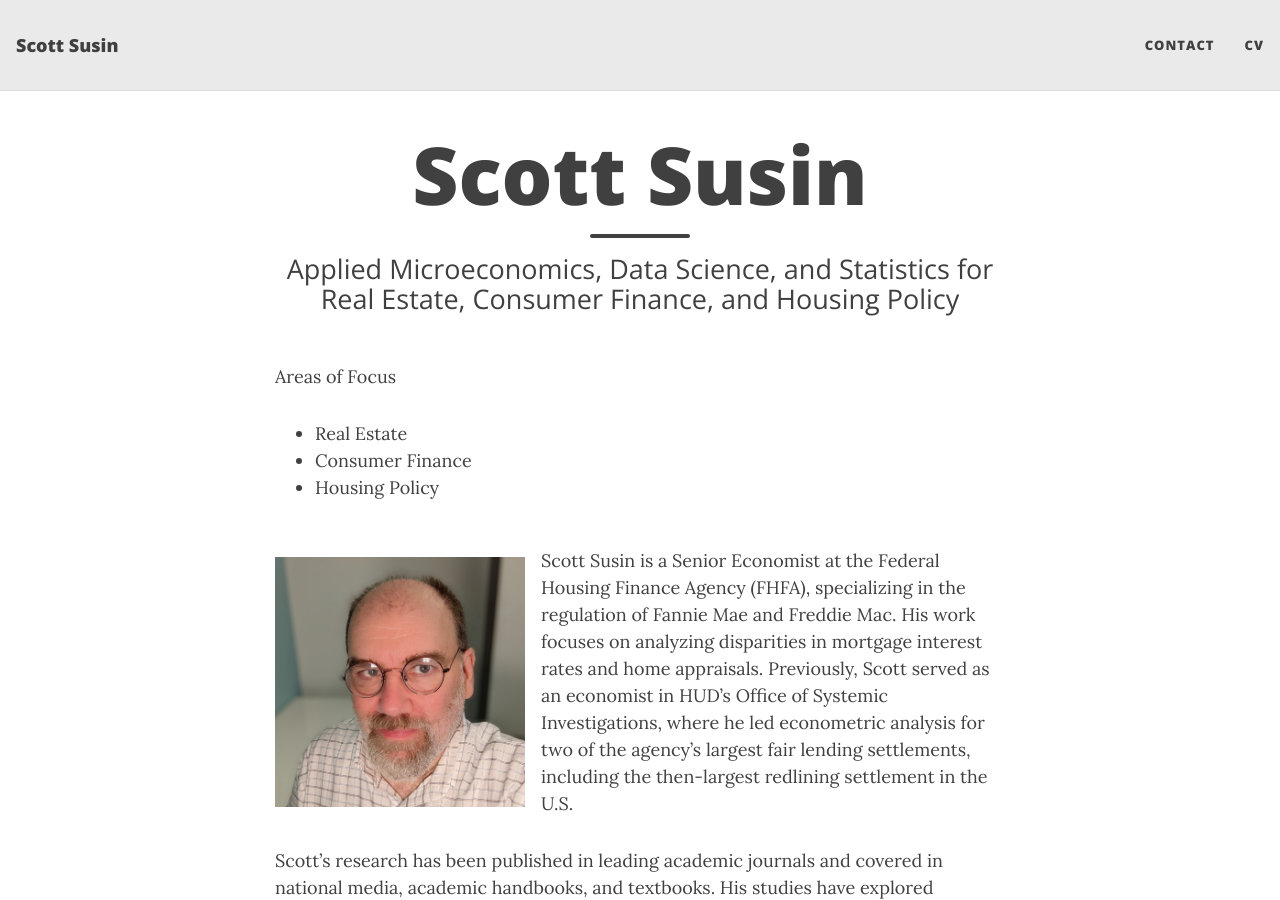
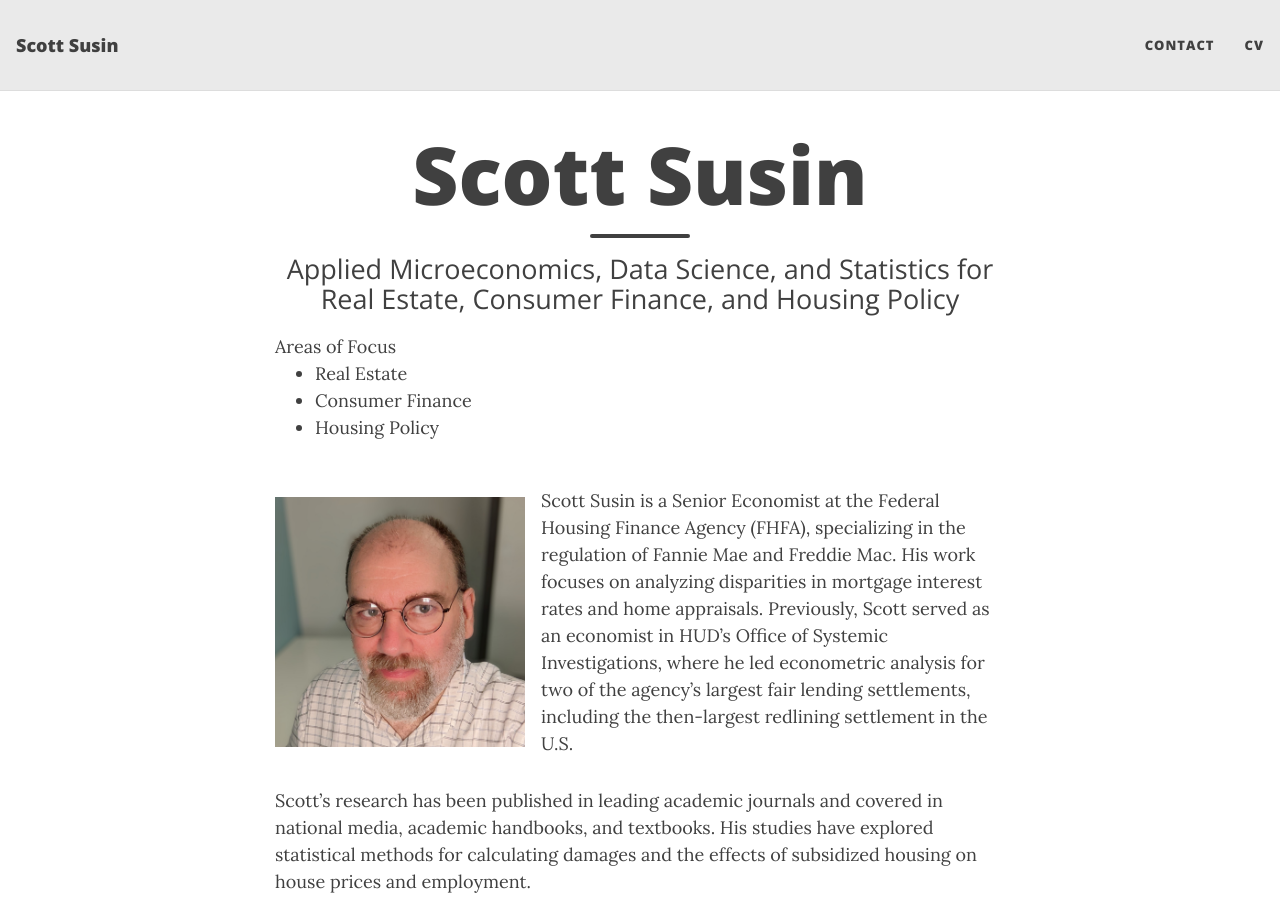
Before and after one commit to ssusin270/ScottSusinCom, a Jekyll site: the page built from index.md, in a window 1280 px wide and 900 px high. Built offline with Jekyll 4.4.1, drawn with Linux system fonts in a browser that asks for light colours.

Commit message:
Update index.md

```diff
--- a/index.md
+++ b/index.md
@@ -6,10 +6,14 @@ subtitle: Applied Microeconomics, Data Science, and Statistics <br>
           for Real Estate, Consumer Finance, and Housing Policy
 ---
 
+<div class="page-subheading">
 Areas of Focus
-* Real Estate
-* Consumer Finance
-* Housing Policy
+<ul>
+          <li>Real Estate</li>
+          <li>Consumer Finance</li>
+          <li>Housing Policy</li>
+</ul>
+</div>
 
 <div class="profile-container">
   <div class="profile-picture">
```
